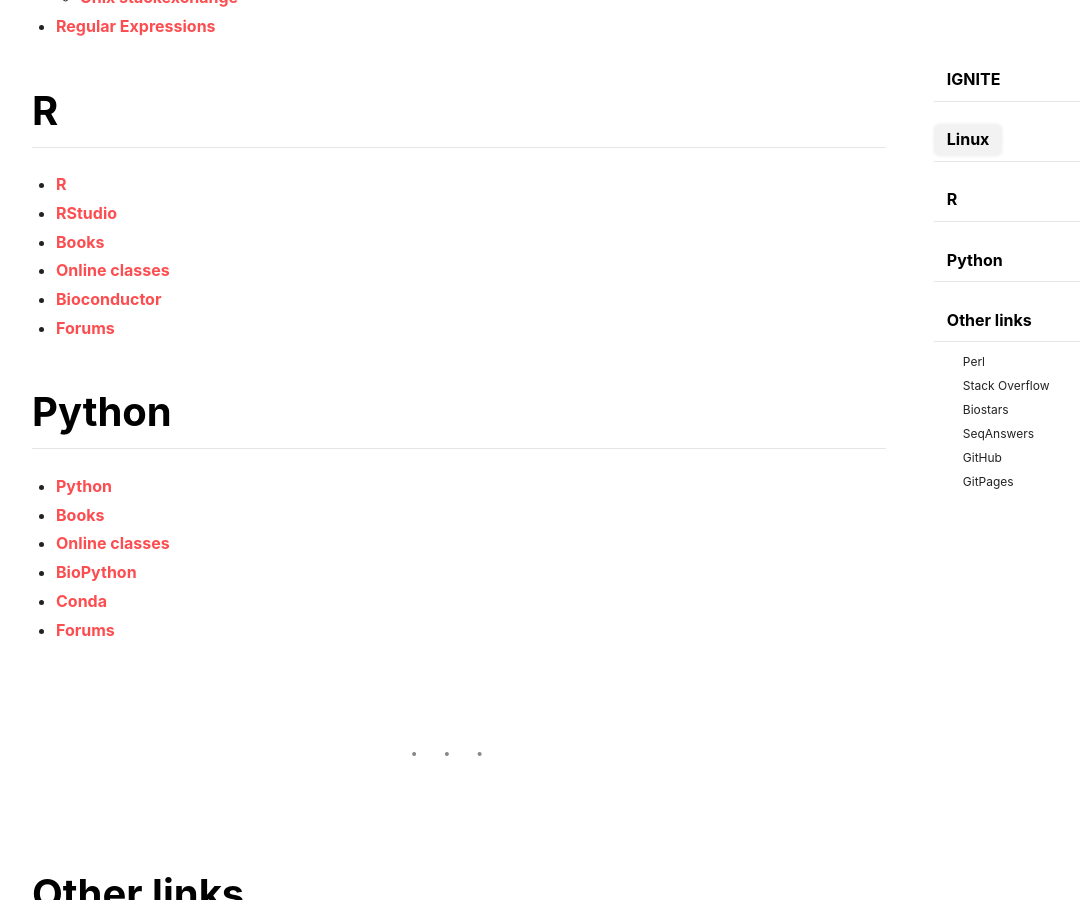
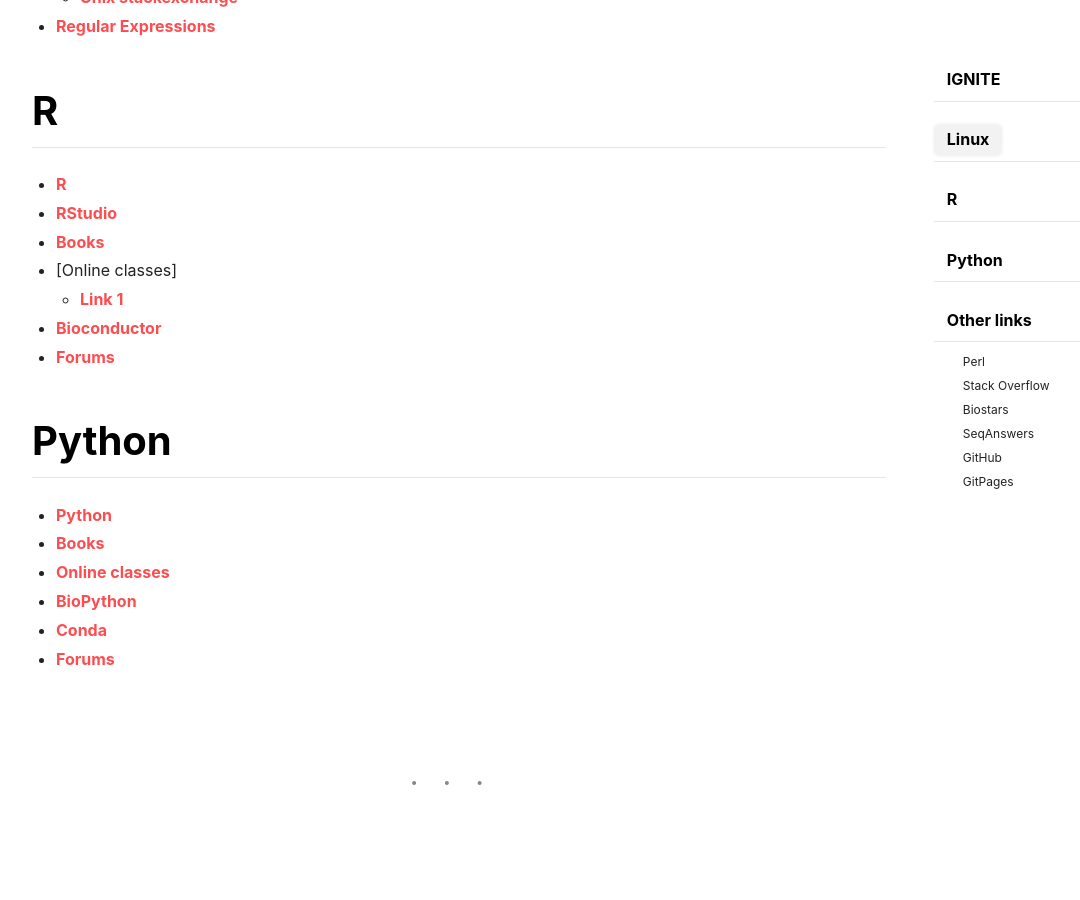
Before and after one commit to itn-ignite/ESRs-Programming-and-Bioinformatics-Workshop, a Jekyll site: the page built from docs/ulinks.md, in a window 1280 px wide and 900 px high, scrolled down 845 px. Shown: the whole window, without its empty margins (71-1151 px from the left). Built offline with Jekyll 4.4.1, drawn with Linux system fonts in a browser that asks for light colours; nearby versions of some CDN libraries.

Commit message:
Update ulinks.md

```diff
--- a/docs/ulinks.md
+++ b/docs/ulinks.md
@@ -31,7 +31,8 @@ More updates and links coming soon. Stay tuned!
 - [R](https://cran.r-project.org/)
 - [RStudio](https://www.rstudio.com/products/rstudio/download/)
 - [Books]()
-- [Online classes]()
+- [Online classes]
+    - [Link 1](https://www.coursera.org/learn/r-programming)
 - [Bioconductor](https://www.bioconductor.org/)
 - [Forums]()
 
```
